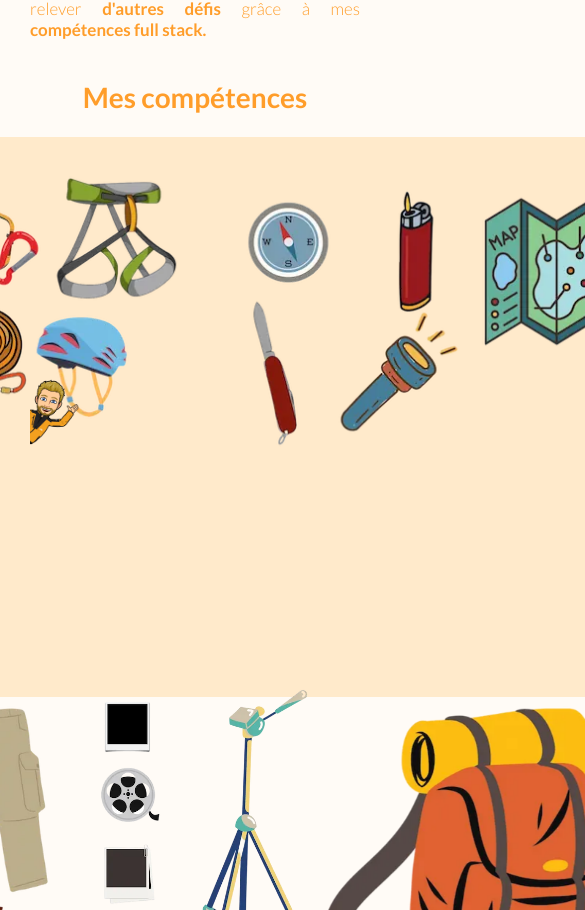
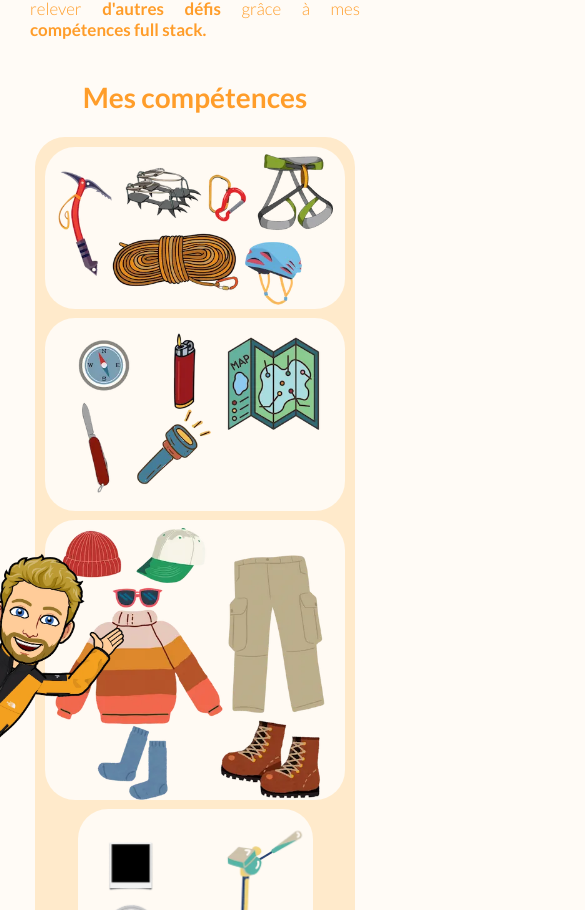
Before and after one commit to remip-dev/mountain-developer-webapp, a Vue app: page / in a window 390 px wide. Shown: the part 1090-2000 px from the top of the page, 585 px wide, since content can reach past the window. Built offline with nearby package versions, Linux system fonts and the light colour scheme.

Commit message:
start responsive

```diff
--- a/src/App.vue
+++ b/src/App.vue
@@ -16,6 +16,7 @@ import HeaderComponent from './components/header/HeaderComponent.vue'
 <style scoped>
 .header-container {
   position: fixed;
+  z-index: 3001;
   left: 0px;
   right: 0px;
   top: 0px;
--- a/src/components/mySkills/MySkills.vue
+++ b/src/components/mySkills/MySkills.vue
@@ -7,7 +7,6 @@ const isSkillVisible = ref(false)
 
 function handleEventSkill() {
   isSkillVisible.value = !isSkillVisible.value
-  console.log(isSkillVisible)
 }
 </script>
 
@@ -17,7 +16,8 @@ function handleEventSkill() {
     <div class="skills-container">
       <SkillGroup
         @skills="handleEventSkill"
-        class="top-skill"
+        class="backend skill"
+        :class="{ blink: !isSkillVisible }"
         mountainImage="mySkills/backend/mountain_backend"
         skillsImage="mySkills/backend/backend"
         title="Compétences Backend"
@@ -27,7 +27,8 @@ function handleEventSkill() {
       />
       <SkillGroup
         @skills="handleEventSkill"
-        class="top-skill"
+        class="practices skill"
+        :class="{ blink: !isSkillVisible }"
         mountainImage="mySkills/practices/mountain_practices"
         skillsImage="mySkills/practices/practices"
         title="Bonnes pratiques"
@@ -38,7 +39,8 @@ function handleEventSkill() {
       />
       <SkillGroup
         @skills="handleEventSkill"
-        class="devops-skill"
+        class="devops skill"
+        :class="{ blink: !isSkillVisible }"
         mountainImage="mySkills/devops/mountain_devops"
         skillsImage="mySkills/devops/devops"
         title="Compétences DevOps"
@@ -50,7 +52,8 @@ function handleEventSkill() {
       />
       <SkillGroup
         @skills="handleEventSkill"
-        class="frontend-skill"
+        class="frontend skill"
+        :class="{ blink: !isSkillVisible }"
         mountainImage="mySkills/frontend/mountain_frontend"
         skillsImage="mySkills/frontend/frontend"
         title="Compétences Frontend"
@@ -89,51 +92,206 @@ function handleEventSkill() {
   display: flex;
   flex-direction: row;
   flex-wrap: wrap;
-  justify-content: center;
+  justify-content: space-between;
   border-radius: 30px;
   padding: 30px;
-
   background-color: var(--secondary-color);
-  height: 500px;
-  width: 950px;
+  height: 570px;
+  width: 850px;
   align-content: space-between;
+  align-items: flex-end;
 }
 
-.top-skill,
-.devops-skill,
-.frontend-skill,
+.backend {
+  max-width: 450px;
+  max-height: 242.44px;
+  width: 100%;
+  height: 100%;
+}
+
+.practices {
+  max-width: 380px;
+  max-height: 245.09px;
+  width: 100%;
+  height: 100%;
+}
+
+.devops {
+  max-width: 316px;
+  max-height: 294.66px;
+  width: 100%;
+  height: 100%;
+}
+
+.frontend {
+  max-height: 309.91px;
+  max-width: 235px;
+  width: 100%;
+  height: 100%;
+}
+
+.bag {
+  max-width: 280px;
+  max-height: 248.14px;
+  width: 100%;
+  height: 100%;
+}
+
+.skill,
 .bag {
   position: relative;
-}
-
-.top-skill {
-  flex-basis: 50%;
-}
-
-.devops-skill,
-.frontend-skill,
-.bag {
-  display: flex;
-  flex-direction: column;
-  justify-content: end;
-}
-
-.devops-skill,
-.bag {
-  flex-basis: 37%;
-  display: flex;
-  flex-direction: column;
-  justify-content: end;
-}
-
-.frontend-skill {
-  flex-basis: 26%;
 }
 
 .worker {
   position: absolute;
   top: 50%;
-  left: 0;
-  width: 15%;
+  right: 90%;
+  width: 100%;
+  max-width: 190px;
+}
+
+@keyframes blink {
+  0% {
+    background-color: var(--secondary-color);
+  }
+  50% {
+    background-color: var(--primary-color);
+  }
+  100% {
+    background-color: var(--secondary-color);
+  }
+}
+
+.blink {
+  animation: blink 1.5s infinite;
+  border-radius: 30px;
+}
+
+@media (max-width: 1220px) {
+  .skills-container {
+    padding: 10px;
+  }
+
+  .worker {
+    right: 97%;
+    max-width: 170px;
+    top: 40%;
+  }
+}
+
+@media (max-width: 1000px) {
+  .skills-container {
+    width: 650px;
+    height: 450px;
+  }
+
+  .backend {
+    max-width: 330px;
+    max-height: 177.78px;
+  }
+
+  .practices {
+    max-width: 270px;
+    max-height: 174.14px;
+  }
+
+  .devops {
+    max-width: 250px;
+    max-height: 246.56px;
+  }
+
+  .frontend {
+    max-height: 263.75px;
+    max-width: 200px;
+  }
+
+  .bag {
+    max-width: 180px;
+    max-height: 167.39px;
+  }
+
+  .worker {
+    right: 97%;
+    max-width: 150px;
+    top: 40%;
+  }
+}
+
+@media (max-width: 780px) {
+  .skills-container {
+    width: 450px;
+    height: 1250px;
+    justify-content: center;
+  }
+
+  .skill,
+  .bag {
+    max-width: 390px;
+  }
+
+  .backend {
+    max-height: 210.11px;
+  }
+
+  .practices {
+    max-height: 241.8px;
+  }
+
+  .devops {
+    max-height: 363.67px;
+  }
+
+  .frontend {
+    max-height: 329.69px;
+    max-width: 250px;
+  }
+
+  .bag {
+    max-width: 200px;
+    max-height: 186px;
+  }
+
+  .worker {
+    right: 75%;
+  }
+}
+
+@media (max-width: 600px) {
+  .skills-container {
+    width: 300px;
+    height: 1120px;
+    justify-content: center;
+  }
+
+  .skill,
+  .bag {
+    max-width: 300px;
+  }
+
+  .backend {
+    max-height: 161.61px;
+  }
+
+  .practices {
+    max-height: 193.48px;
+  }
+
+  .devops {
+    max-height: 279.73px;
+  }
+
+  .frontend {
+    max-height: 309.91px;
+    max-width: 235px;
+  }
+
+  .bag {
+    max-width: 150px;
+    max-height: 139.5px;
+  }
+
+  .worker {
+    right: 70%;
+  }
 }
 </style>
--- a/src/components/mySkills/SkillGroup.vue
+++ b/src/components/mySkills/SkillGroup.vue
@@ -37,6 +37,7 @@ const mediumSkillsImage = ref('')
 const showMountainImage = ref(true)
 const showSkillsImage = ref(false)
 const showModal = ref(false)
+const modalPosition = ref('')
 
 let eventHover = false
 
@@ -51,6 +52,19 @@ const handleHoverAndClick = (event: MouseEvent) => {
   showSkillsImage.value = !showSkillsImage.value
   showModal.value = !showModal.value
   emit('skills')
+}
+
+const updateModalPosition = (event: MouseEvent) => {
+  const rect = (event.currentTarget as HTMLElement).getBoundingClientRect()
+  const availableSpaceBelow = window.innerHeight - rect.bottom
+  const availableSpaceAbove = rect.top
+
+  if (availableSpaceBelow < 400 && availableSpaceAbove > 400) {
+    modalPosition.value = 'above'
+  } else {
+    modalPosition.value = 'below'
+  }
+  handleHoverAndClick(event)
 }
 
 async function importImage(imageName: string, size: string) {
@@ -83,8 +97,9 @@ onMounted(() => {
 </script>
 
 <template>
+  <div>
     <div
-    @mouseenter="handleHoverAndClick"
+      @mouseenter="updateModalPosition"
       @mouseleave="handleHoverAndClick"
       @click="handleHoverAndClick"
     >
@@ -104,7 +119,17 @@ onMounted(() => {
         :mediumImage="mediumSkillsImage"
         alt="Une liste de compétences pour le développement web"
       />
-    <SkillModal :title="title" :description="description" :class="{ hidden: showMountainImage }" />
+    </div>
+    <SkillModal
+      class="modal"
+      :title="title"
+      :description="description"
+      :class="{
+        'hidden-modal': showMountainImage,
+        'above-modal': modalPosition === 'above',
+        'below-modal': modalPosition === 'below'
+      }"
+    />
   </div>
 </template>
 
@@ -119,8 +144,24 @@ onMounted(() => {
   opacity: 1;
   transition: opacity 0.5s ease-in-out;
 }
+.modal {
+  display: block;
+}
+
+.hidden-modal {
+  display: none;
+}
+
+.above-modal {
+  bottom: 102%;
+}
+
+.below-modal {
+  top: 102%;
+}
 
 .hidden {
   opacity: 0;
+  transition: opacity 0.5s ease-in-out;
 }
 </style>
--- a/src/components/mySkills/SkillModal.vue
+++ b/src/components/mySkills/SkillModal.vue
@@ -26,9 +26,10 @@ defineProps({
 div {
   display: flex;
   flex-direction: column;
-  justify-content: baseline;
-  align-items: center;
+  justify-content: center;
+  align-items: flex-start;
   position: absolute;
+  left: 50px;
   z-index: 1001;
   border: solid 1px;
   border-radius: 30px;
@@ -45,6 +46,34 @@ h2 {
 }
 
 p {
-  margin-bottom: 0;
+  margin: 0;
+}
+
+@media (max-width: 1220px) {
+  div {
+    width: 300px;
+    left: 0px;
+  }
+}
+
+@media (max-width: 1000px) {
+  div {
+    padding: 30px;
+    width: 250px;
+    left: -10px;
+  }
+}
+
+@media (max-width: 780px) {
+  div {
+    left: 0px;
+  }
+}
+
+@media (max-width: 600px) {
+  div {
+    width: 250px;
+    left: 0px;
+  }
 }
 </style>
```
Also changed, not shown: src/assets/images/mySkills/worker/worker_medium.webp, src/assets/images/mySkills/worker/worker_small.webp. Lines whose indentation alone changed are shown as unchanged.
